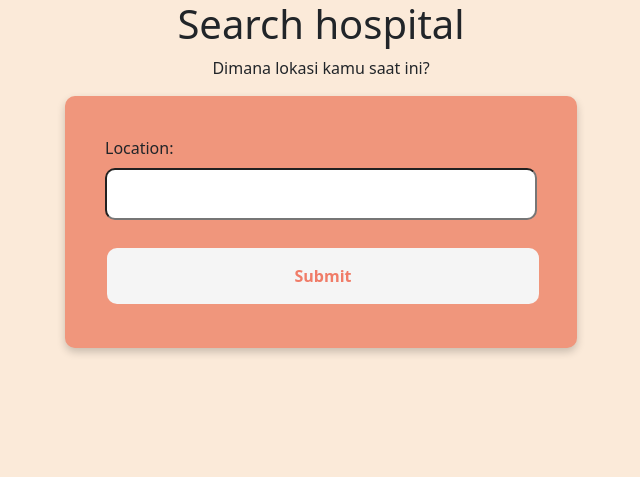
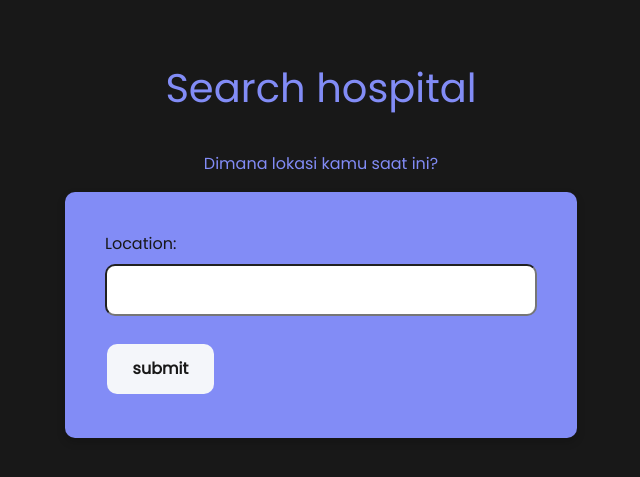
Before and after one commit to MikaSRahwono/COVID19-PBP, a Django app: page /hospital/ in a window 1280 px wide. Shown: the top 477 px of the page, without its empty margins (319-959 px from the left). Run offline with Django 3.2, Linux system fonts and the light colour scheme.

Commit message:
css styling hospital 1

```diff
--- a/hospital/apis.py
+++ b/hospital/apis.py
@@ -71,7 +71,8 @@ def get_hospital(alamat):
 
     return hospital_list
 
-def get_details(hospital_list):
+def get_details(alamat):
+    hospital_list = get_hospital(alamat)
     detail_lists = []
     photo_lists = []
     for hospital in hospital_list:
@@ -104,4 +105,4 @@ def get_details(hospital_list):
                     photo_lists.append(endpoint_photo)
         except:
             continue
-    return detail_lists, photo_lists
+    return zip(detail_lists, photo_lists)
--- a/hospital/templates/location_forms.html
+++ b/hospital/templates/location_forms.html
@@ -11,17 +11,36 @@
 </head>
 <body class="search-form_root">
     <div class="center">
-        <h1 class="h1">Search hospital</h1>
+        <h1 >Search hospital</h1>
     </div>
     <div class="center">
-        <p class="p">Dimana lokasi kamu saat ini?</p>
+        <p>Dimana lokasi kamu saat ini?</p>
     </div>
     <div class="search-form_forms">
-        <form action="" , method="POST">
+        <form action="" , method="POST", id="locform">
             {% csrf_token %}
             {{ form.as_p }}
-            <input type="submit" value="Submit" class="form-control" placeholder="Masukkan lokasi daerah kamu">
+            <input type="submit" value="submit" id="daerah_rs" placeholder="Masukkan lokasi daerah kamu">
         </form>
     </div>
 </body>
+    <script src="https://code.jquery.com/jquery-3.5.0.min.js"
+        integrity="sha256-xNzN2a4ltkB44Mc/Jz3pT4iU1cmeR0FkXs4pru/JxaQ=" crossorigin="anonymous"></script>
+
+    <script>
+        const form = document.getElementById('locform');
+        form.addEventListener("submit", submitHandler);
+        function submitHandler(e) {
+            e.preventDefault();
+            $.ajax({
+                type: 'POST',
+                url: '/hospital/',
+                data: $("#locform").serialize(),
+                dataType: 'json',
+                success: function () {
+                    window.location = "/hospital/results"
+                }
+            })
+        }
+    </script>
 </html>
--- a/hospital/urls.py
+++ b/hospital/urls.py
@@ -4,5 +4,5 @@ from .views import index, results, search_history
 urlpatterns = [
     path('', index, name='index'),
     path('results', results, name='results'),
-    path('history', search_history, name='search_history')
+    path('history', search_history, name='search_history'),
 ]
--- a/hospital/views.py
+++ b/hospital/views.py
@@ -1,6 +1,7 @@
 from django.http import response
-from django.http.response import HttpResponseRedirect
+from django.http.response import HttpResponse, HttpResponseRedirect, JsonResponse
 from django.shortcuts import render
+import json
 
 from hospital.forms import LocationForm
 from hospital.models import Location
@@ -11,19 +12,22 @@ from .apis import get_details, get_hospital
 def index(request):
     form = LocationForm(request.POST or None)
     response = {'form': form}
-    if (form.is_valid and request.method == 'POST'):
-        form.save()
-        return HttpResponseRedirect('/hospital/results')
+    if request.is_ajax():
+        if (form.is_valid and request.method == 'POST'):
+            form.save()
+            return JsonResponse({})
+            # HttpResponseRedirect('/hospital/results')
     return render(request, 'location_forms.html', response)
 
 def results(request):
     alamat = Location.objects.order_by('-id')[0]
-    hosp_list = get_hospital(alamat.location)
-    res = get_details(hosp_list)
-    data = zip(res[0], res[1])
+    data = get_details(alamat.location)
     response = {'data':data}
-    # return HttpResponse(business_list, content_type="application/json")
     return render(request, 'hospital_results.html', response)
+
+def result(request):
+    response = {'data':'data'}
+    return render(request, 'result.html', response)
 
 def search_history(request):
     alamat = Location.objects.all().values()
--- a/static/hospital/css/forms.css
+++ b/static/hospital/css/forms.css
@@ -1,21 +1,37 @@
+@import url("https://fonts.googleapis.com/css2?family=Poppins&display=swap");
+
+:root {
+  --primary: #181818;
+  --secondary: #828cf6;
+  --ternary: #f4f6fa;
+}
+
 .search-form_root {
-  background-color: #fbead9;
+  font-family: "Poppins", sans-serif;
+  background-color: var(--primary);
+  margin-top: 4em;
+  color: var(--secondary);
 }
 
 .search-form_forms {
   box-shadow: 0 4px 8px 0 rgba(0, 0, 0, 0.2);
-  background-color: #f0967c;
+  background-color: var(--secondary);
   border-radius: 10px;
   transition: 0.3s;
   margin: auto;
   width: 40%;
   padding: 20px;
   position: relative;
+  color: var(--primary);
 }
 
 .center {
   display: flex;
   justify-content: center;
+}
+
+.center h1 {
+  margin-bottom: 1em;
 }
 
 .center p {
@@ -36,10 +52,10 @@ form {
 }
 
 input[type="submit"] {
-  background-color: whitesmoke;
+  background-color: var(--ternary);
   border: none;
-  color: #f07c68;
-  padding: 16px 32px;
+  color: var(--primary);
+  padding: 1vw 2vw;
   text-align: center;
   font-weight: bold;
   display: inline-block;
@@ -51,6 +67,13 @@ input[type="submit"] {
 }
 
 input[type="submit"]:hover {
-  background-color: #f07c68;
-  color: whitesmoke;
+  background-color: var(--primary);
+  color: var(--ternary);
+  transition-duration: 0.4s;
 }
+
+@media only screen and (max-width: 600px) {
+  .search-form_forms {
+    width: 80%;
+  }
+}
--- a/static/hospital/js/loading.js
+++ b/static/hospital/js/loading.js
@@ -1,2 +1,7 @@
 const spinner = document.getElementById('spinner-box')
 const databox = document.getElementById('data-box')
+
+$.ajax({
+    type: 'GET'
+    url :
+})
```
Also changed, not shown: hospital/templates/hospital_results.html (+5 -3 lines), static/hospital/css/results.css (+19 -7 lines), data_covid/migrations/0001_initial.py (added), db.sqlite3.
